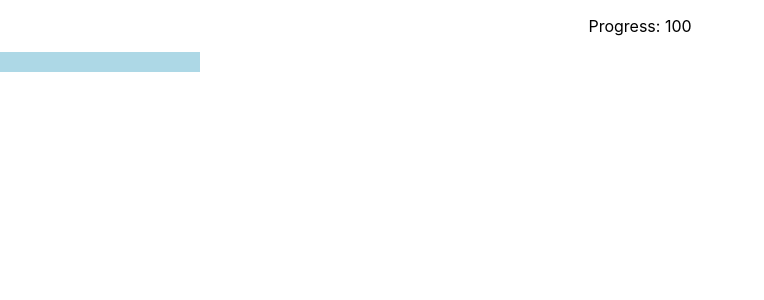
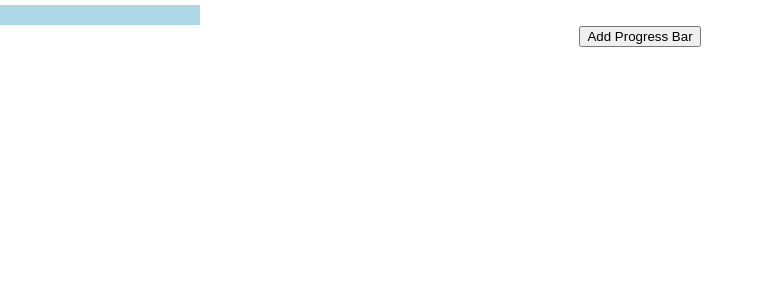
Before and after one commit to ZeroAuto/progress-bar-app, a React (Create React App) app: page / in a window 1280 px wide. Shown: the top 300 px of the page, without its empty margins (0-764 px from the left). Built offline with nearby package versions, Linux system fonts and the light colour scheme.

Commit message:
add another progress bar when button is pressed

```diff
--- a/src/App.css
+++ b/src/App.css
@@ -3,5 +3,9 @@
 }
 
 .progress-bar-container {
+  padding-top: 5px;
+}
+
+.progress-bar {
   width: 200px;
 }
--- a/src/App.js
+++ b/src/App.js
@@ -1,11 +1,24 @@
-import logo from './logo.svg';
+import React, { useState } from 'react';
+
 import './App.css';
 import ProgressBar from './ProgressBar.js'
 
-function App() {
+const App = () => {
+  const [progressBars, setProgressBars] = useState([true]);
+
   return (
     <div className="App">
-      <ProgressBar active={true}/>
+      {progressBars.map((bar, index) =>
+        <div className="progress-bar-container">
+          <ProgressBar key={index} active={bar} />
+        </div>
+      )}
+      <button onClick={() => {
+        setProgressBars([
+          ...progressBars,
+          true,
+        ])
+      }}>Add Progress Bar</button>
     </div>
   );
 }
--- a/src/ProgressBar.js
+++ b/src/ProgressBar.js
@@ -8,13 +8,13 @@ const ProgressBar = ({active}) => {
       const progressInterval = setInterval(() => {
         setTotalProgress((prevTotal) => {
           if (prevTotal < 100) {
-            return prevTotal + 5;
+            return prevTotal + 1;
           } else {
             clearInterval(progressInterval);
             return prevTotal;
           }
         })
-      }, 250);
+      }, 50);
 
       return () => clearInterval(progressInterval);
     }
@@ -22,8 +22,7 @@ const ProgressBar = ({active}) => {
 
   return (
     <div>
-      <p>Progress: {totalProgress}</p>
-      <div className="progress-bar-container">
+      <div className="progress-bar">
         <div style={{ width: `${totalProgress}%`, height: '20px', backgroundColor: 'lightblue' }}></div>
       </div>
     </div>
```
